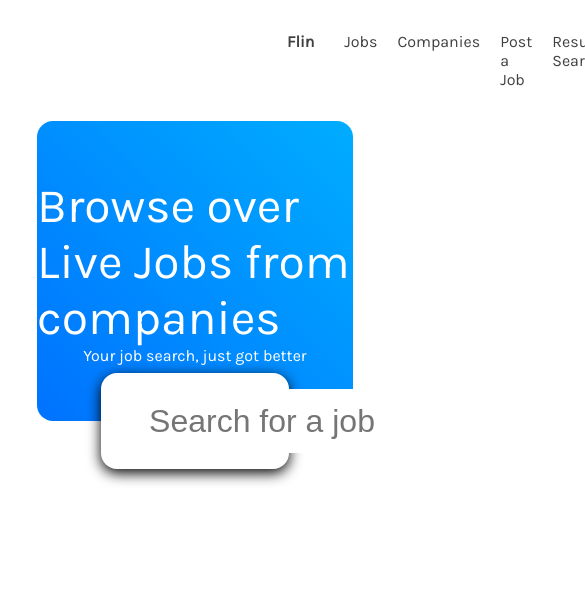
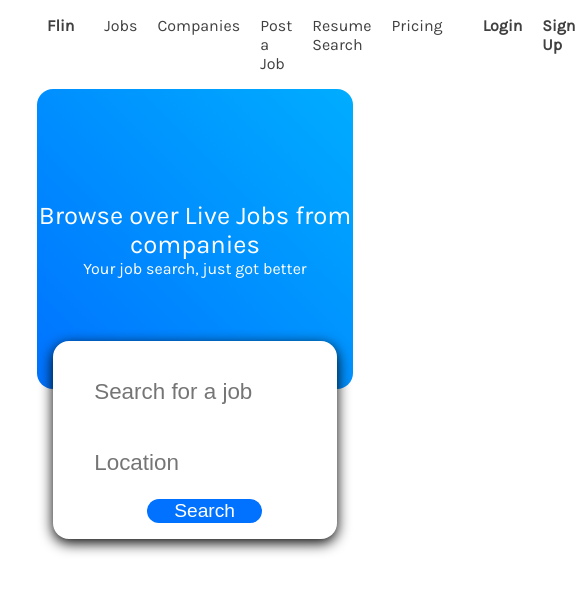
Before and after one commit to ItsJustMeChris/Job-Board-Front-End-Vue, a Vue app: page / in a window 390 px wide. Shown: the top 592 px of the page, 585 px wide, since content can reach past the window. Built offline with nearby package versions, Linux system fonts and the light colour scheme; no server answers.

Commit message:
Update
Starting to clean up styling.

```diff
--- a/src/components/Header/HeaderGuest.vue
+++ b/src/components/Header/HeaderGuest.vue
@@ -44,9 +44,7 @@ export default {
 </script>
 
 <style scoped>
-.header {
-  margin: 2em 15em 2em 15em;
-}
+
 ul {
   width: 100%;
   display: flex;
--- a/src/components/Header/HeaderUser.vue
+++ b/src/components/Header/HeaderUser.vue
@@ -46,9 +46,7 @@ export default {
 </script>
 
 <style scoped>
-.header {
-  margin: 2em 15em 2em 15em;
-}
+
 ul {
   width: 100%;
   display: flex;
--- a/src/views/Home.vue
+++ b/src/views/Home.vue
@@ -1,8 +1,8 @@
 <template>
   <div class="home">
     <div id="jobs">
-      <p>Browse over {{jobCount}} Live Jobs from {{companyCount}} companies</p>
-      <p id="quote">Your job search, just got better</p>
+      <p class="center-text">Browse over {{jobCount}} Live Jobs from {{companyCount}} companies</p>
+      <p class="center-text" id="quote">Your job search, just got better</p>
     </div>
     <div id="search">
       <input placeholder="Search for a job" id="search-job" type="text" />
@@ -95,11 +95,14 @@ div#jobs {
   place-content: center;
   flex-direction: column;
 }
+.center-text {
+  text-align: center;
+}
 p {
   align-self: center;
   margin: 0 auto;
   color: #fff;
-  font-size: 3em;
+  font-size: 1.6em;
 }
 p#quote {
   font-size: 1em;
@@ -107,24 +110,26 @@ p#quote {
 div#search {
   margin: 0 auto;
   padding: 1em;
-  height: 4em;
   background: #ffffff;
   display: flex;
   justify-content: space-evenly;
   border-radius: 1em;
   box-shadow: 0px 4px 14px 0px #000;
-  margin: -3em 4em 0em 4em;
+  margin: -3em 1em 0em 1em;
 }
 input#search-job {
   border: none;
   border-right: 1px solid #dcdcdc;
-  font-size: 2em;
+  font-size: 1.4em;
   padding: 1em;
 }
 input#search-location {
   border: none;
-  font-size: 2em;
+  font-size: 1.4em;
   padding: 1em;
+}
+input {
+  width: 33%;
 }
 button#search-button {
   border: none;
@@ -154,9 +159,11 @@ div#job-cards {
 
 img.company-logo {
   height: 40px;
+  width: 40px;
   border: 1px solid #f5f5f5;
   border-radius: 1em;
   padding: 0.5em;
+  object-fit: cover;
 }
 
 .company-info {
@@ -203,4 +210,25 @@ span.posted {
   color: #a7a7a7;
   font-size: 1em;
 }
+
+@media only screen and (max-width: 768px) {
+  div#search {
+    flex-direction: column;
+    justify-content: space-evenly;
+    align-items: center;
+  }
+  input#search-job {
+    border: none;
+  }
+  input {
+    width: 80%;
+  }
+  div#job-cards {
+    width: 100%;
+  }
+  .company-info {
+    display: flex;
+    flex-direction: column;
+  }
+}
 </style>
--- a/src/views/Jobs.vue
+++ b/src/views/Jobs.vue
@@ -1,6 +1,6 @@
 <template>
   <div class="jobs">
-    <div v-if="isCreating">
+    <div v-if="isCreating && $store.getters.session !== undefined">
       <input placeholder="title" v-model="title" type="text" />
       <input placeholder="description" v-model="description" type="text" />
       <input placeholder="location" v-model="location" type="text" />
@@ -39,6 +39,9 @@ export default {
       return this.$store.getters.userCompanies;
     },
   },
+  beforeCreate() {
+    if (!this.$store.getters.session) this.$router.push('/login');
+  },
   async beforeMount() {
     if (this.$store.getters.session) this.fetchUserCompanies();
   },
```
